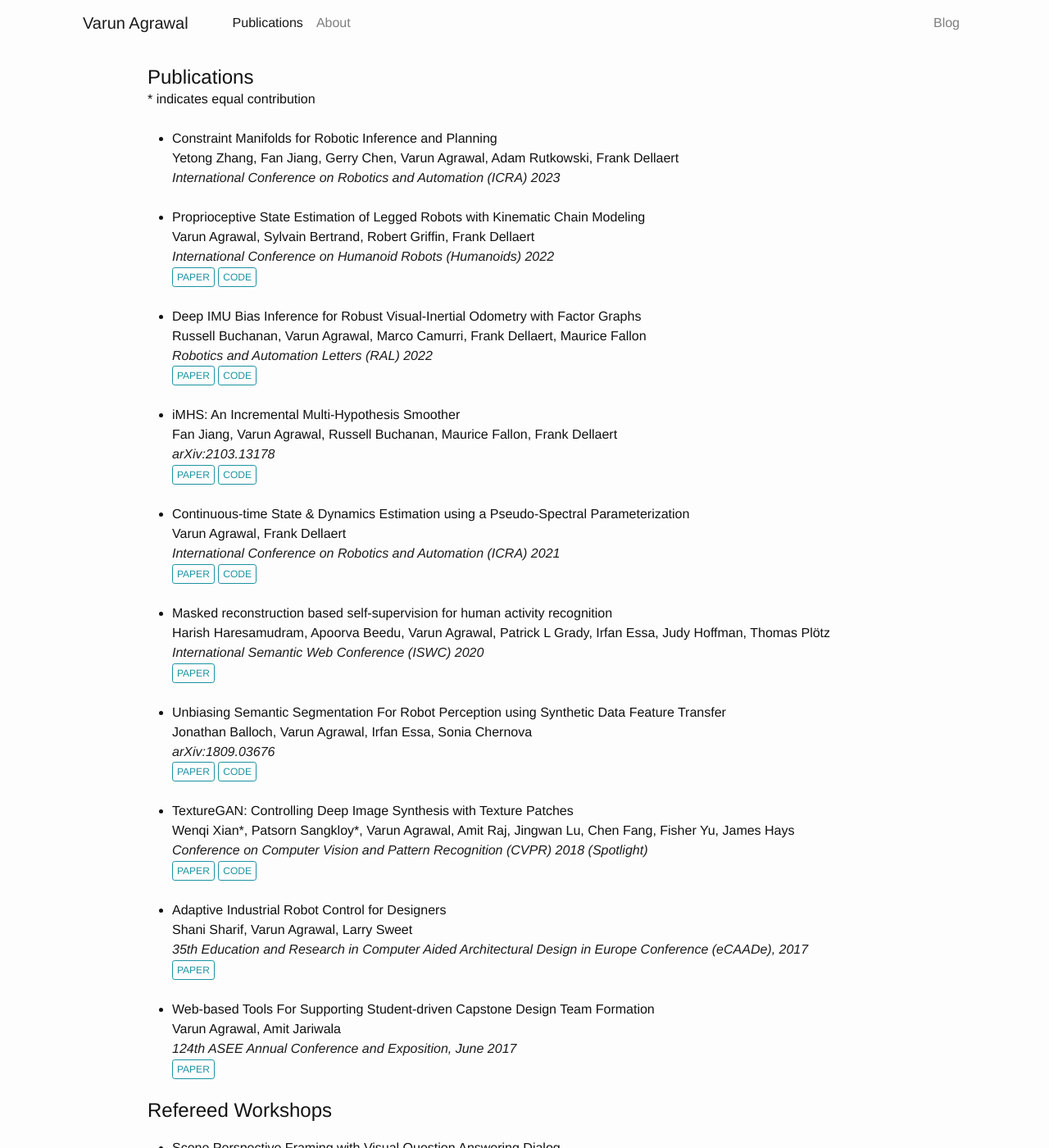
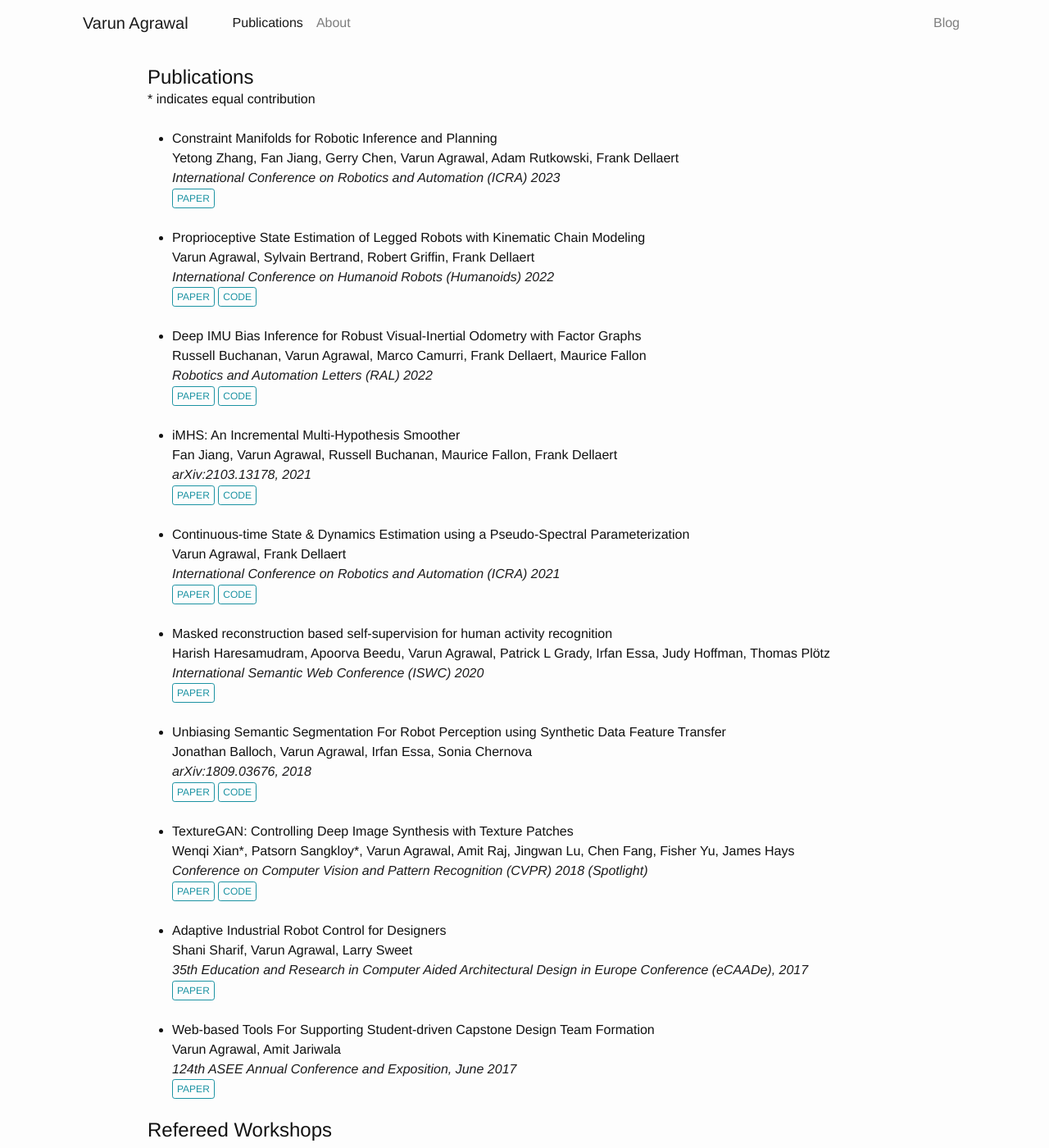
Before and after one commit to varunagrawal/varunagrawal.github.io, a Jekyll site: the page built from research.html, in a window 1280 px wide and 1400 px high. Shown: the whole window at 82% size. Built offline with Jekyll 4.4.1, drawn with Linux system fonts in a browser that asks for light colours; nearby versions of some CDN libraries; a style sheet for code colours, icons or effects is not loaded.

Commit message:
publications updates

```diff
--- a/_data/publications/conference.yml
+++ b/_data/publications/conference.yml
@@ -2,6 +2,7 @@
   authors: [Yetong Zhang, Fan Jiang, Gerry Chen, Varun Agrawal, Adam Rutkowski, Frank Dellaert]
   venue: International Conference on Robotics and Automation (ICRA) 2023
   links:
+    paper: https://ieeexplore.ieee.org/document/10161024
 
 - title: "Proprioceptive State Estimation of Legged Robots with Kinematic Chain Modeling"
   authors: [Varun Agrawal, Sylvain Bertrand, Robert Griffin, Frank Dellaert]
@@ -19,7 +20,7 @@
 
 - title: "iMHS: An Incremental Multi-Hypothesis Smoother"
   authors: [Fan Jiang, Varun Agrawal, Russell Buchanan, Maurice Fallon, Frank Dellaert]
-  venue: arXiv:2103.13178
+  venue: arXiv:2103.13178, 2021
   links:
     paper: https://arxiv.org/abs/2103.13178
     code: https://github.com/borglab/imhs
@@ -39,7 +40,7 @@
 
 - title: "Unbiasing Semantic Segmentation For Robot Perception using Synthetic Data Feature Transfer"
   authors: [Jonathan Balloch, Varun Agrawal, Irfan Essa, Sonia Chernova]
-  venue: arXiv:1809.03676
+  venue: arXiv:1809.03676, 2018
   links:
     paper: https://arxiv.org/abs/1809.03676
     code: https://github.com/balloch/synth-seg
```
